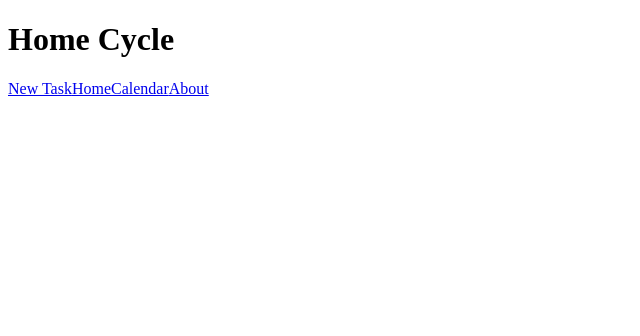
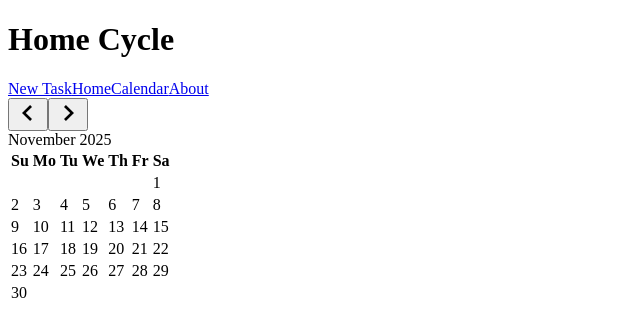
Before and after one commit to capndenney/home-cycle, a React (Vite) app: page /1/calendar in a window 1280 px wide. Shown: the top 336 px of the page, without its empty margins (0-640 px from the left). Built offline with nearby package versions, Linux system fonts and the light colour scheme.

Commit message:
added card component

```diff
--- a/package.json
+++ b/package.json
@@ -11,6 +11,8 @@
   },
   "dependencies": {
     "react": "^19.1.1",
+    "react-datepicker": "^8.8.0",
+    "react-day-picker": "^9.11.1",
     "react-dom": "^19.1.1",
     "react-router": "^7.9.5",
     "react-router-dom": "^7.9.5"
--- a/src/components/common/Card.jsx
+++ b/src/components/common/Card.jsx
@@ -1,6 +1,6 @@
-const Card = () => {
+const Card = ({ viewType, children }) => {
     return (
-        console.log("Card")
+        <div className={`card ${viewType}`}>{children}</div>
     )
 }
 
--- a/src/components/pages/Calendar.jsx
+++ b/src/components/pages/Calendar.jsx
@@ -1,6 +1,8 @@
+import { DayPicker } from "react-day-picker";
+
 const Calendar = () => {
     return (
-        console.log("Calendar")
+        <DayPicker />
     )
 }
 
--- a/src/components/pages/Home.jsx
+++ b/src/components/pages/Home.jsx
@@ -1,6 +1,6 @@
 const Home = () => {
     return (
-        console.log("Home")
+        console.log("home")
     )
 }
 
```
Also changed, not shown: 1 other file (tests, documents, lock files or other folders).
